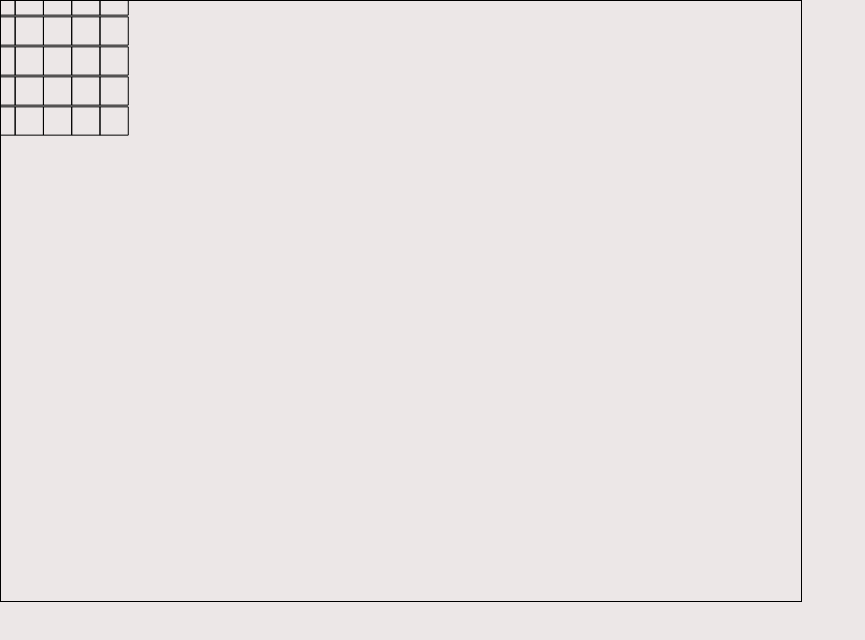
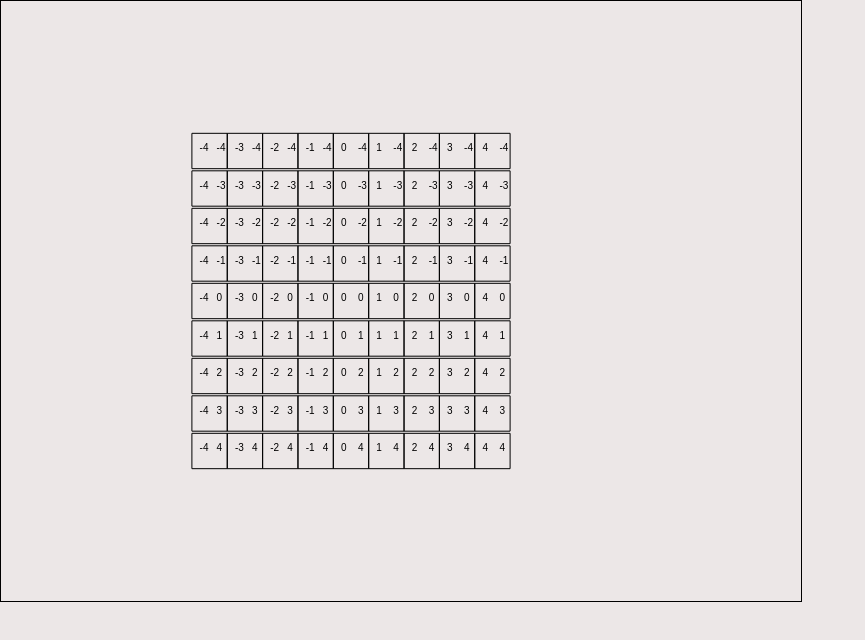
Before and after one commit to rsthind/Algorithm-Visualizer, a React (Create React App) app in the folder Algorithm_Visualizer/: page / in a window 1280 px wide. Shown: the top 640 px of the page, without its empty margins (0-865 px from the left). Built offline with nearby package versions, Linux system fonts and the light colour scheme.

Commit message:
Display Coordinates

```diff
--- a/Algorithm_Visualizer/src/BFS/BFS.jsx
+++ b/Algorithm_Visualizer/src/BFS/BFS.jsx
@@ -7,7 +7,8 @@
         super(props);
 
         this.state = {
-            hexSize: 20
+            hexSize: 25,
+            hexOrigin: {x: 350, y: 300}
         }
     }
 
@@ -56,18 +57,20 @@
     }
 
     drawHexes() {
-        for (let r = 0; r <=4; r++) {
-            for (let q = 0; q <= 4; q++) {
+        for (let r = -4; r <=4; r++) {
+            for (let q = -4; q <= 4; q++) {
                 let center = this.hexToPixel(this.Hex(q, r));
                 this.drawHex(this.canvasHex, center);
+                this.drawHexCoordinates(this.canvasHex, center, this.Hex(q, r));
                 console.log(center);
             }
         }
     }
 
     hexToPixel(h) {
-        let x = this.state.hexSize * Math.sqrt(2) * (h.q);
-        let y = this.state.hexSize * 3/2 * h.r;
+        let hexOrigin = this.state.hexOrigin;
+        let x = this.state.hexSize * Math.sqrt(2) * (h.q) + hexOrigin.x;
+        let y = this.state.hexSize * 3/2 * h.r + hexOrigin.y;
         return this.Point(x, y)
     }
 
@@ -77,6 +80,8 @@
 
     drawHexCoordinates(canvasID, center, h) {
         const ctx = canvasID.getContext("2d");
+        ctx.fillText(h.q, center.x - 10, center.y);
+        ctx.fillText(h.r, center.x + 7, center.y);
     }
 
     render() {
```
